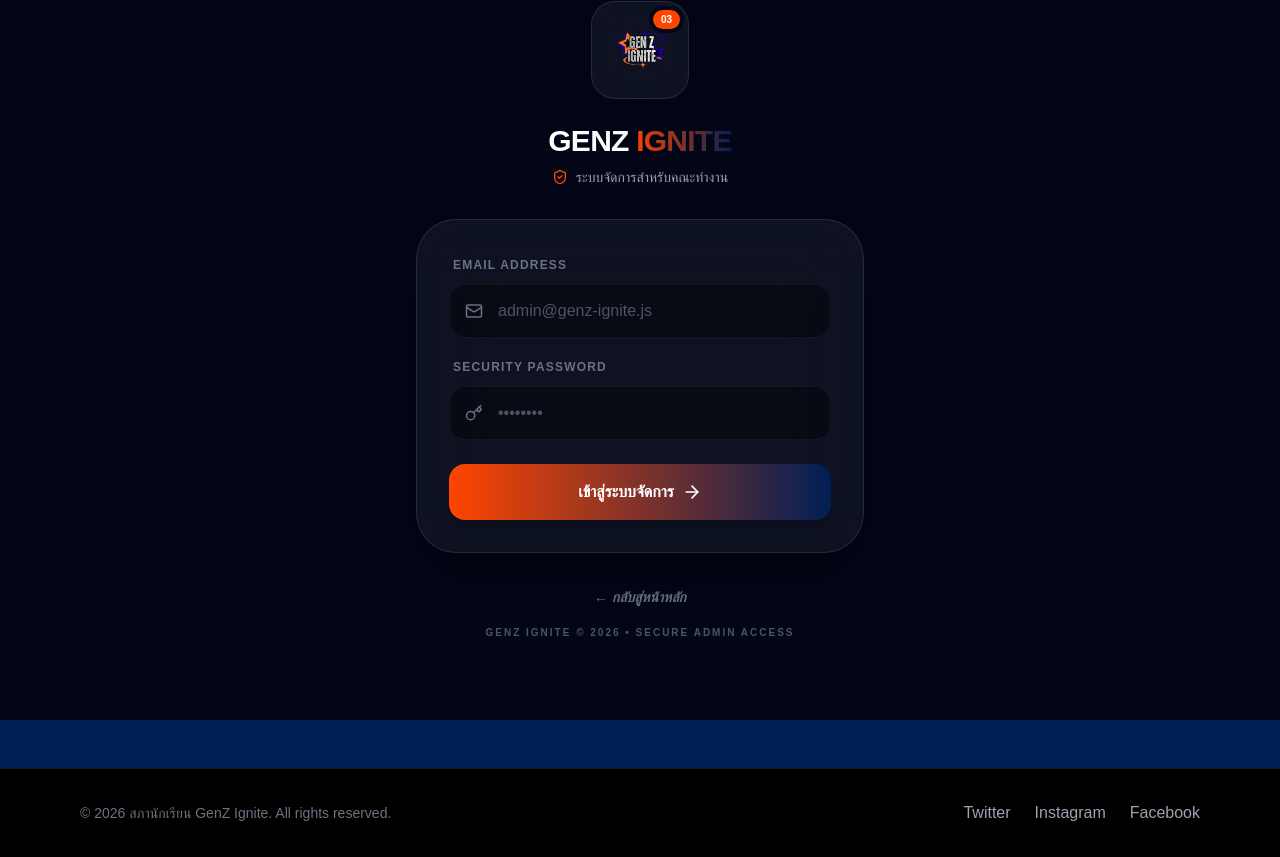
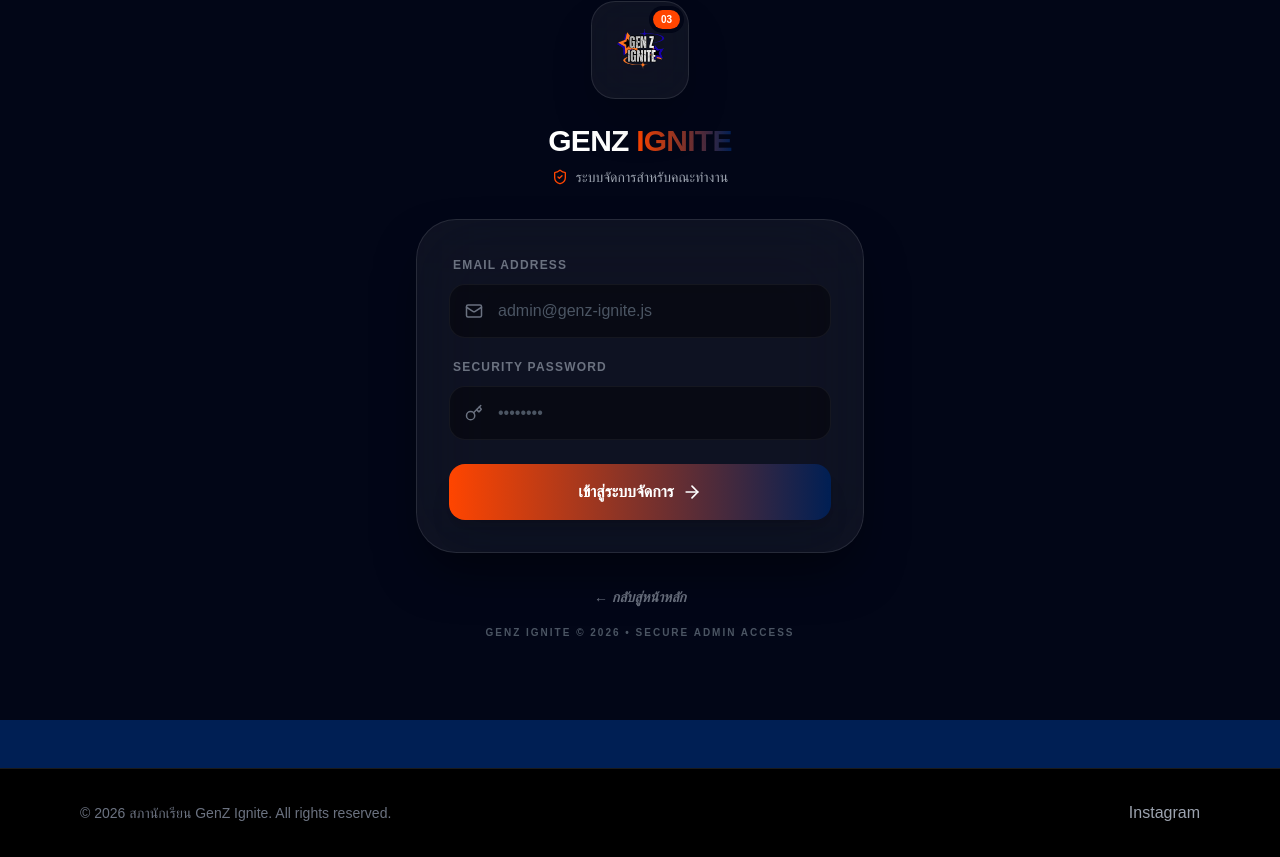
Before and after one commit to Galiverking/GenZ.Ignite, a Next.js app: page /login in a window 1280 px wide. Shown: the part 160-1017 px from the top of the page. Built offline with nearby package versions, Linux system fonts and the light colour scheme; no server answers; a web font is replaced by a local one.

Commit message:
fix(footer): อัปเดตลิงก์ Instagram sapha.juntra69 แทน placeholder

```diff
--- a/components/shared/Footer.tsx
+++ b/components/shared/Footer.tsx
@@ -6,9 +6,7 @@ export default function Footer() {
                     © {new Date().getFullYear()} สภานักเรียน GenZ Ignite. All rights reserved.
                 </div>
                 <div className="flex gap-6">
-                    <a href="#" className="text-gray-400 hover:text-white transition-colors">Twitter</a>
-                    <a href="#" className="text-gray-400 hover:text-white transition-colors">Instagram</a>
-                    <a href="#" className="text-gray-400 hover:text-white transition-colors">Facebook</a>
+                    <a href="https://www.instagram.com/sapha.juntra69?igsh=MWkzdnJwem51MWczdg==" target="_blank" rel="noopener noreferrer" className="text-gray-400 hover:text-white transition-colors">Instagram</a>
                 </div>
             </div>
         </footer>
```
